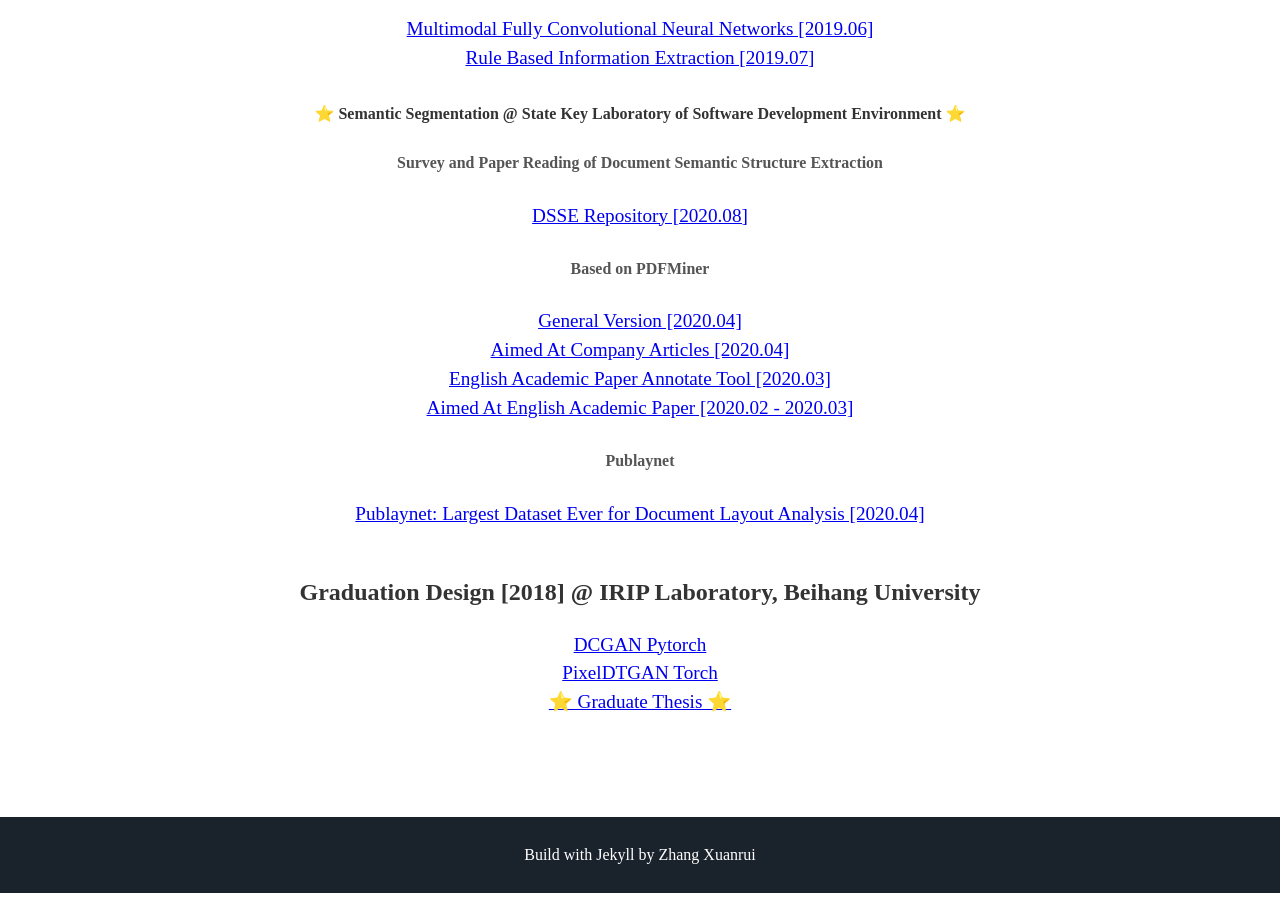
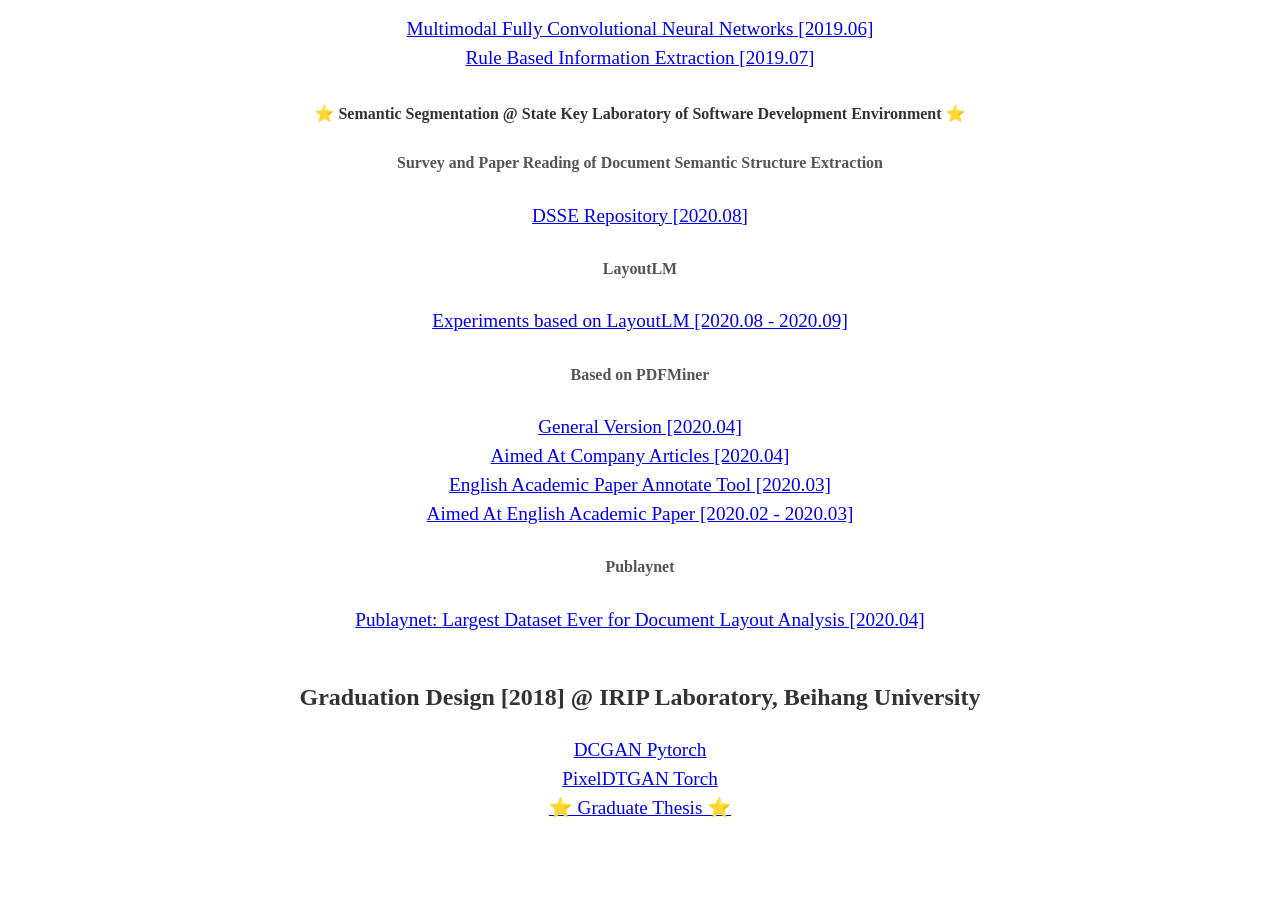
Before and after one commit to Noba1anc3/Noba1anc3.github.io, a Jekyll site: the page built from index.html, in a window 1280 px wide and 900 px high, scrolled down 4530 px. Built offline with Jekyll 4.4.1, drawn with Linux system fonts in a browser that asks for light colours; some web fonts are replaced.

Commit message:
layoutlm and leetcode

```diff
--- a/_includes/about.html
+++ b/_includes/about.html
@@ -49,6 +49,7 @@
   <a target="_blank" href="https://github.com/Noba1anc3/Machine_Learning/tree/master/Knowledge">⭐ Machine Learning and having it deep and structured [NTU] [2018-2020] ⭐</a>
 
   <h3>Leetcode</h3>
+  <a target="_blank" href="https://github.con/noba1anc3/Leetcode">Leetcode [2020 ~ ]</a>
   <a target="_blank" href="https://github.com/Noba1anc3/PAT-Advanced">PAT Advanced [2019]</a>
 
   <h2>Engineering</h2>
@@ -110,6 +111,9 @@
   <h5>Survey and Paper Reading of Document Semantic Structure Extraction</h5>
   <a target="_blank" href="https://github.com/Noba1anc3/Document-Analysis-Recognition">DSSE Repository [2020.08]</a>
 
+  <h5>LayoutLM</h5>
+  <a target="_blank" href="https://github.com/Noba1anc3/ext_layout_lm">Experiments based on LayoutLM [2020.08 - 2020.09]</a>
+
   <h5>Based on PDFMiner</h5>
   <a target="_blank" href="https://github.com/Noba1anc3/General-Doc-SemSeg">General Version [2020.04]</a>
   <br>
```
